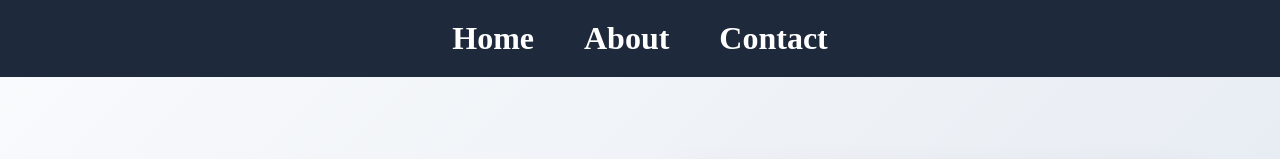
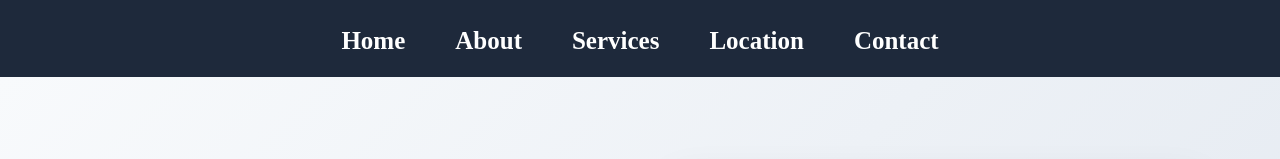
Before and after one commit to Dhruv1243/accounting-site, a React (Vite) app in the folder accounting-site/: page / in a window 1280 px wide. Shown: the top 159 px of the page. Built offline with nearby package versions, Linux system fonts and the light colour scheme.

Commit message:
Navlinks connected with each section

```diff
--- a/accounting-site/package.json
+++ b/accounting-site/package.json
@@ -11,7 +11,8 @@
   },
   "dependencies": {
     "react": "^19.1.0",
-    "react-dom": "^19.1.0"
+    "react-dom": "^19.1.0",
+    "react-router-dom": "^7.6.2"
   },
   "devDependencies": {
     "@eslint/js": "^9.25.0",
--- a/accounting-site/src/components/Home/Home.jsx
+++ b/accounting-site/src/components/Home/Home.jsx
@@ -29,7 +29,7 @@ function Home() {
       </section>
 
       {/* About Section */}
-      <section className="about-section">
+      <section className="about-section" id="about">
         <div className="container">
           <div className="about-content">
             <h2 className="section-title">Why Choose Our Accounting Firm?</h2>
@@ -43,7 +43,7 @@ function Home() {
       </section>
 
       {/* Services Section */}
-      <section className="services-section">
+      <section className="services-section" id="services">
         <div className="container">
           <h2 className="section-title">Our Professional Services</h2>
           <p className="section-subtitle">
@@ -99,7 +99,7 @@ function Home() {
         </div>
       </section>
 
-      <section className="location-section">
+      <section className="location-section" id="location">
         <div className="location-container">
           <h2 className="section-title">Where We're Located</h2>
 
@@ -117,7 +117,7 @@ function Home() {
           </div>
         </div>
       </section>
-      <section className="contact-section">
+      <section className="contact-section" id="contact">
         <div className="contact-container">
           <h2 className="section-title">Contact Us</h2>
           <p>Have some questions? We'd love to hear from you!</p>
--- a/accounting-site/src/components/Nav/Navbar.css
+++ b/accounting-site/src/components/Nav/Navbar.css
@@ -10,15 +10,16 @@
   justify-content: center;
 }
 
-.navlink {
+.navlink a {
   text-decoration: none;
   color: white;
   cursor: pointer;
   font-weight: bold;
   margin: 0 10px;
   transition: color 0.3s ease;
+  font-size: 25px;
 }
 
-.navlink:hover {
+.navlink a:hover {
   color: #3b82f6; /* subtle blue hover */
 }
--- a/accounting-site/src/components/Nav/Navbar.jsx
+++ b/accounting-site/src/components/Nav/Navbar.jsx
@@ -3,9 +3,21 @@ import "./Navbar.css";
 function Navbar() {
   return (
     <div className="navbar">
-      <h1 className="navlink">Home</h1>
-      <h1 className="navlink">About</h1>
-      <h1 className="navlink">Contact</h1>
+      <h1 className="navlink">
+        <a href="#home">Home</a>
+      </h1>
+      <h1 className="navlink">
+        <a href="#about">About</a>
+      </h1>
+      <h1 className="navlink">
+        <a href="#services">Services</a>
+      </h1>
+      <h1 className="navlink">
+        <a href="#location">Location</a>
+      </h1>
+      <h1 className="navlink">
+        <a href="#contact">Contact</a>
+      </h1>
     </div>
   );
 }
```
Also changed, not shown: 1 other file (tests, documents, lock files or other folders).
